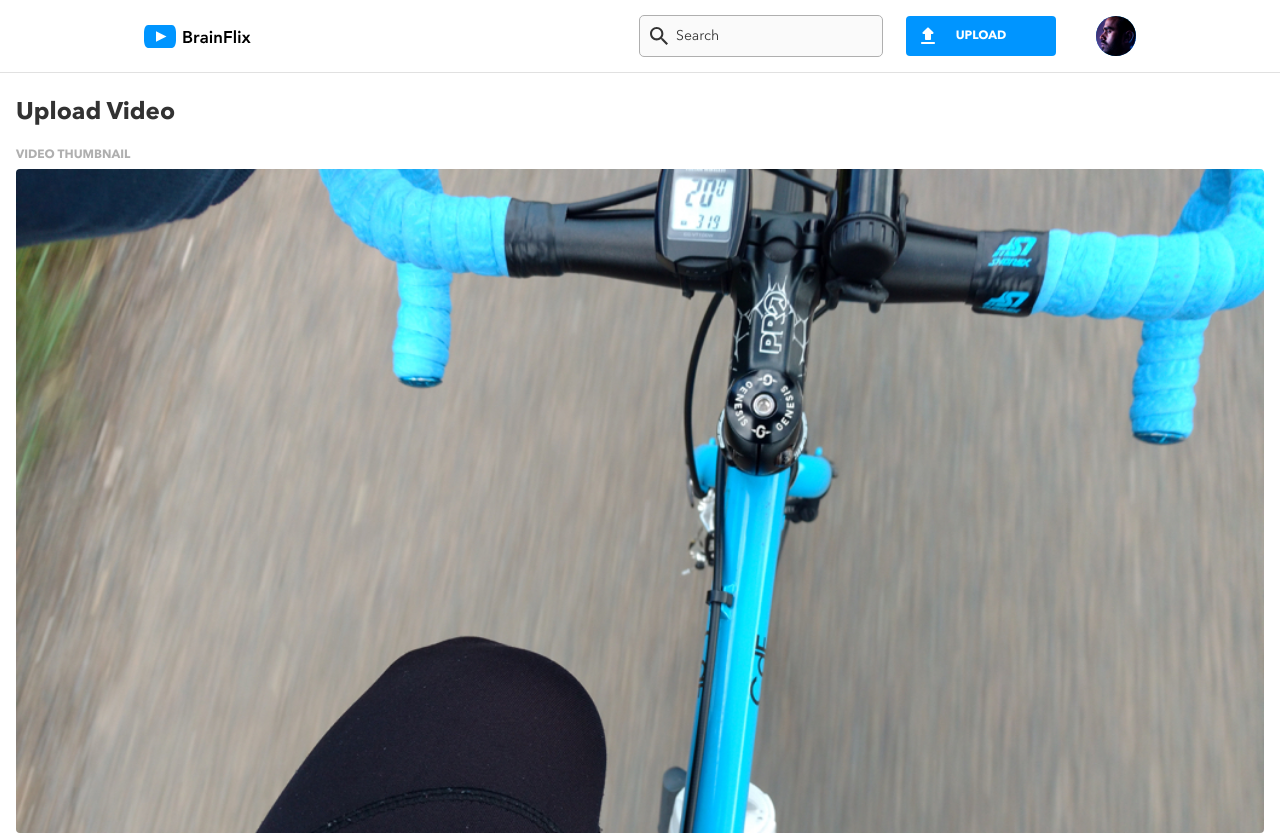
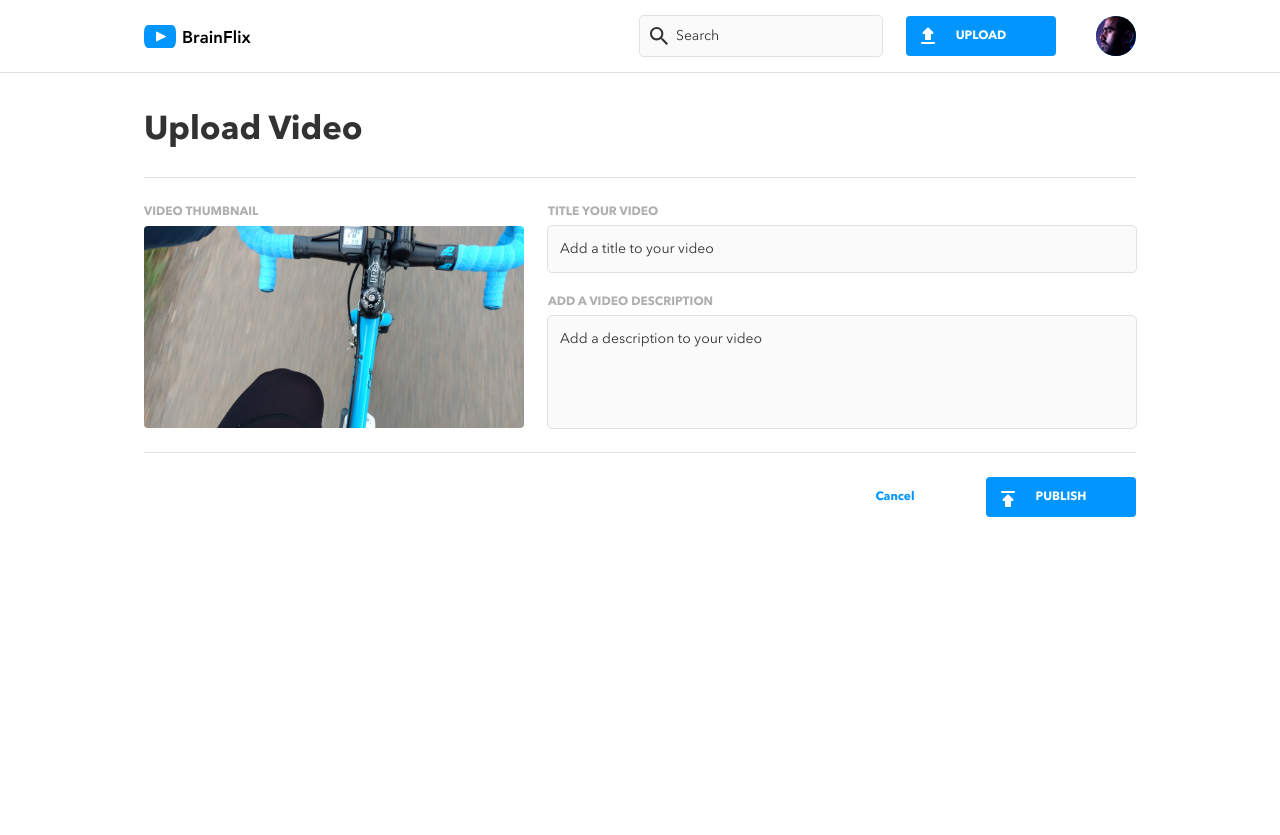
Before and after one commit to danlin0226/daniel-lin-brainflix, a React (Create React App) app: page /upload in a window 1280 px wide. Shown: the top 835 px of the page. After the commit the page ends 800 px from the top, so only its background shows below. Built offline with nearby package versions, Linux system fonts and the light colour scheme.

Commit message:
add styling for responsiveness upload page

```diff
--- a/src/components/Header/Header.scss
+++ b/src/components/Header/Header.scss
@@ -38,7 +38,7 @@
     background-color: colors.$secondary-light;
     @include mixins.mobile-body-copy;
     font-family: inherit; //form controls seem to not inherit font size and family
-    outline: 0.0625rem solid colors.$primary-med;
+    outline: 0.0625rem solid colors.$secondary-med;
     border: 0rem;
     padding-left: 2.25rem;
     padding-right: 0.75rem;
--- a/src/components/comment-form/CommentForm.scss
+++ b/src/components/comment-form/CommentForm.scss
@@ -53,7 +53,7 @@
     @include mixins.mobile-body-copy;
     background-color: colors.$secondary-light;
     font-family: inherit; //form controls seem to not inherit font size and family
-    outline: 0.0625rem solid colors.$primary-med;
+    outline: 0.0625rem solid colors.$secondary-med;
     border: 0rem;
     padding: 0.75rem;
     &:focus {
--- a/src/components/upload-form/UploadForm.jsx
+++ b/src/components/upload-form/UploadForm.jsx
@@ -8,6 +8,7 @@ export default function UploadForm() {
     <div className="upload-form">
       <h1 className="upload-form__header">Upload Video</h1>
       <form className="upload-form__form">
+        <div className="upload-form__img-fields-cont">
           <div className="upload-form__label-desc-cont">
             <label className="upload-form__label" htmlFor="">
               VIDEO THUMBNAIL
@@ -18,6 +19,7 @@ export default function UploadForm() {
               alt="top down view of a blue bicycle racing down the road"
             />
           </div>
+          <div className="upload-form__form-cont">
             <div className="upload-form__label-desc-cont">
               <label htmlFor="title" className="upload-form__label">
                 TITLE YOUR VIDEO
@@ -44,6 +46,8 @@ export default function UploadForm() {
                 placeholder="Add a description to your video"
               ></textarea>
             </div>
+          </div>
+        </div>
         <div className="upload-form__buttons-cont">
           <div className="upload-form__button-cont">
             <img
--- a/src/components/upload-form/UploadForm.scss
+++ b/src/components/upload-form/UploadForm.scss
@@ -11,12 +11,16 @@
 
   &__header {
     @include mixins.mobile-page-header; //this text is too bold vs mockup but no other font weights available
-    font-size: 1.5rem;
     margin-top: 8px;
     margin-bottom: 1rem;
   }
 
   &__form {
+    display: flex;
+    flex-direction: column;
+    gap: 16px;
+  }
+  &__form-cont {
     display: flex;
     flex-direction: column;
     gap: 16px;
@@ -42,8 +46,7 @@
     border-radius: 0.25rem;
     @include mixins.mobile-body-copy;
     background-color: colors.$secondary-light;
-    font-family: inherit; //form controls seem to not inherit font size and family
-    outline: 0.0625rem solid colors.$primary-med;
+    outline: 0.0625rem solid colors.$secondary-med;
     border: 0rem;
     padding: 0.75rem;
     &:focus {
@@ -108,3 +111,82 @@
     cursor: pointer;
   }
 }
+
+@include breakpoints.medium {
+  .upload-form {
+    padding: 0px 36px 36px 36px;
+    border-top: 0.0625rem solid colors.$secondary-med;
+
+    &__header {
+      @include mixins.desk-tab-page-header; //this text is too bold vs mockup but no other font weights available
+      margin-top: 36px;
+      padding-bottom: 24px;
+      margin-bottom: 24px;
+      border-bottom: 0.0625rem solid colors.$secondary-med;
+    }
+
+    &__thumbnail {
+      width: 50%;
+    }
+
+    &__label {
+      @include mixins.desk-tab-label-buttons;
+    }
+
+    &__text {
+      @include mixins.desk-tab-body-copy;
+    }
+
+    &__buttons-cont {
+      flex-direction: row-reverse;
+      gap: 16px;
+      padding-top: 16px;
+      border-top: 0.0625rem solid colors.$secondary-med;
+    }
+
+    &__button-cont {
+      width: 150px;
+      gap: 16px;
+    }
+
+    &__submit {
+      @include mixins.desk-tab-label-buttons;
+    }
+
+    &__cancel {
+      width: 150px;
+      @include mixins.desk-tab-label-buttons;
+    }
+  }
+}
+
+@include breakpoints.large {
+  .upload-form {
+    padding: 0px 144px 36px 144px;
+    border-top: 0.0625rem solid colors.$secondary-med;
+
+    &__form {
+      gap: 24px;
+    }
+
+    &__img-fields-cont {
+      display: flex;
+      flex-direction: row;
+      gap: 24px;
+    }
+    &__form-cont {
+      width: 100%;
+    }
+
+    &__label-desc-cont {
+      flex: 1;
+    }
+    &__thumbnail {
+      width: 380px;
+    }
+
+    &__buttons-cont {
+      padding-top: 24px;
+    }
+  }
+}
```
Lines whose indentation alone changed are shown as unchanged.
